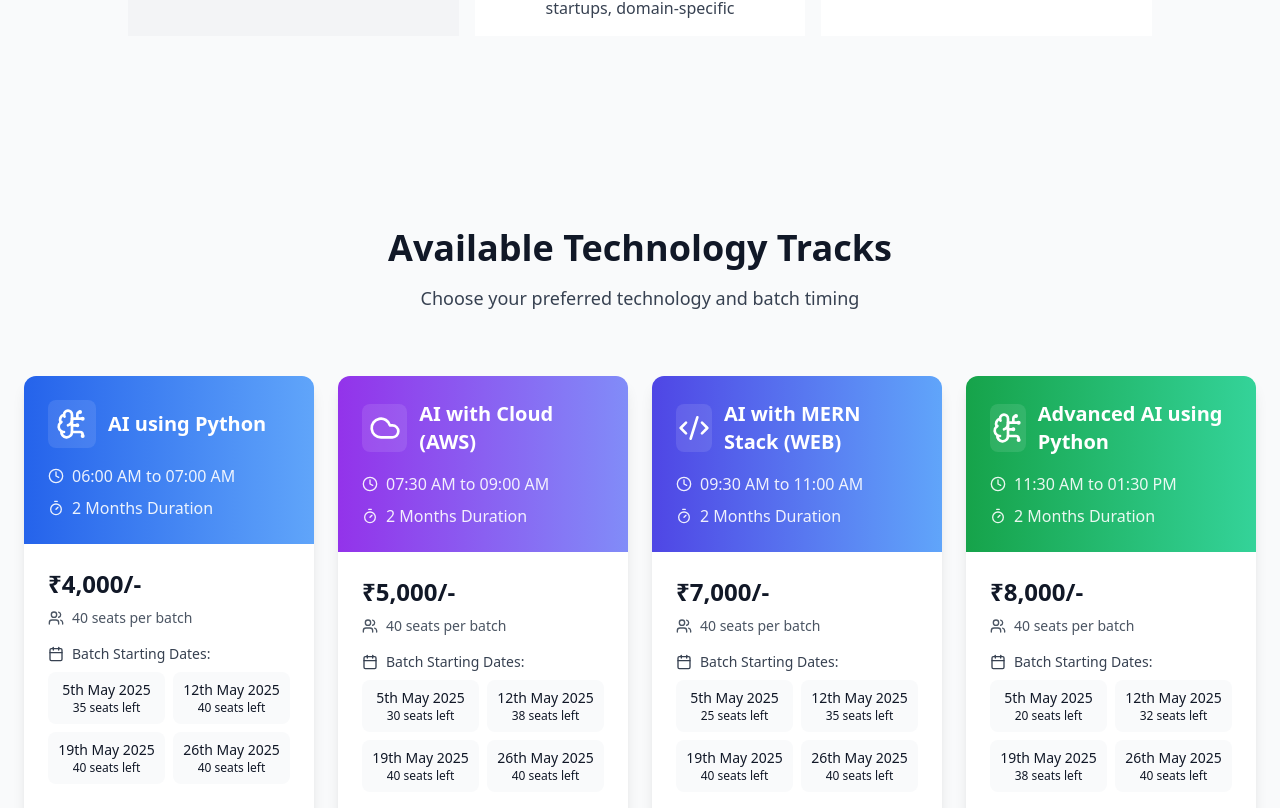
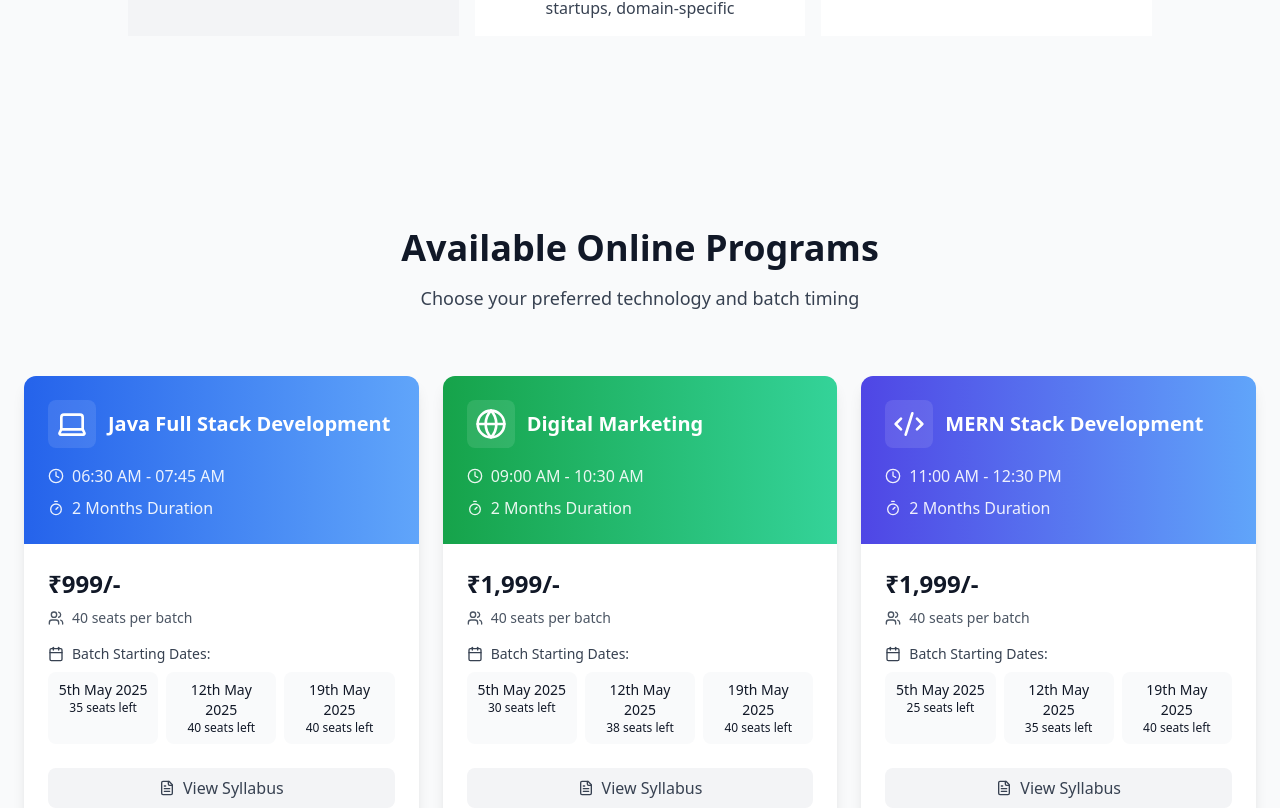
Before and after one commit to Brainovisionsolution/internships, a React (Vite) app: page /online in a window 1280 px wide. Shown: the part 3172-3980 px from the top of the page. Built offline with nearby package versions, Linux system fonts and the light colour scheme.

Commit message:
Update OnlineInternship.tsx

```diff
--- a/src/pages/OnlineInternship.tsx
+++ b/src/pages/OnlineInternship.tsx
@@ -13,7 +13,7 @@ import Certificates from '../sections/Certificates';
 import AboutUs from '../sections/AboutUs';
 import OnlineRegistration from '../sections/OnlineRegistration';
 import WhyJoinUs from '../sections/WhyJoinUs';
-import TechnologyCards from '../sections/TechnologyCards';
+import OnlineTechnologyCards from '../sections/OnlineTechnologyCards';
 
 
 const OnlineInternship: React.FC = () => {
@@ -22,7 +22,7 @@ const OnlineInternship: React.FC = () => {
       <OnlineHeroSection />
       <ProgramHighlights isOnline={true} />
       <WhyJoinUs isOnline={true} />
-      <TechnologyCards isOnline={false} />
+      <OnlineTechnologyCards isOnline={true} />
       <TechnologyOverview />
       <BatchDates isOnline={true} />
       <BatchTimings isOnline={true} />
```
